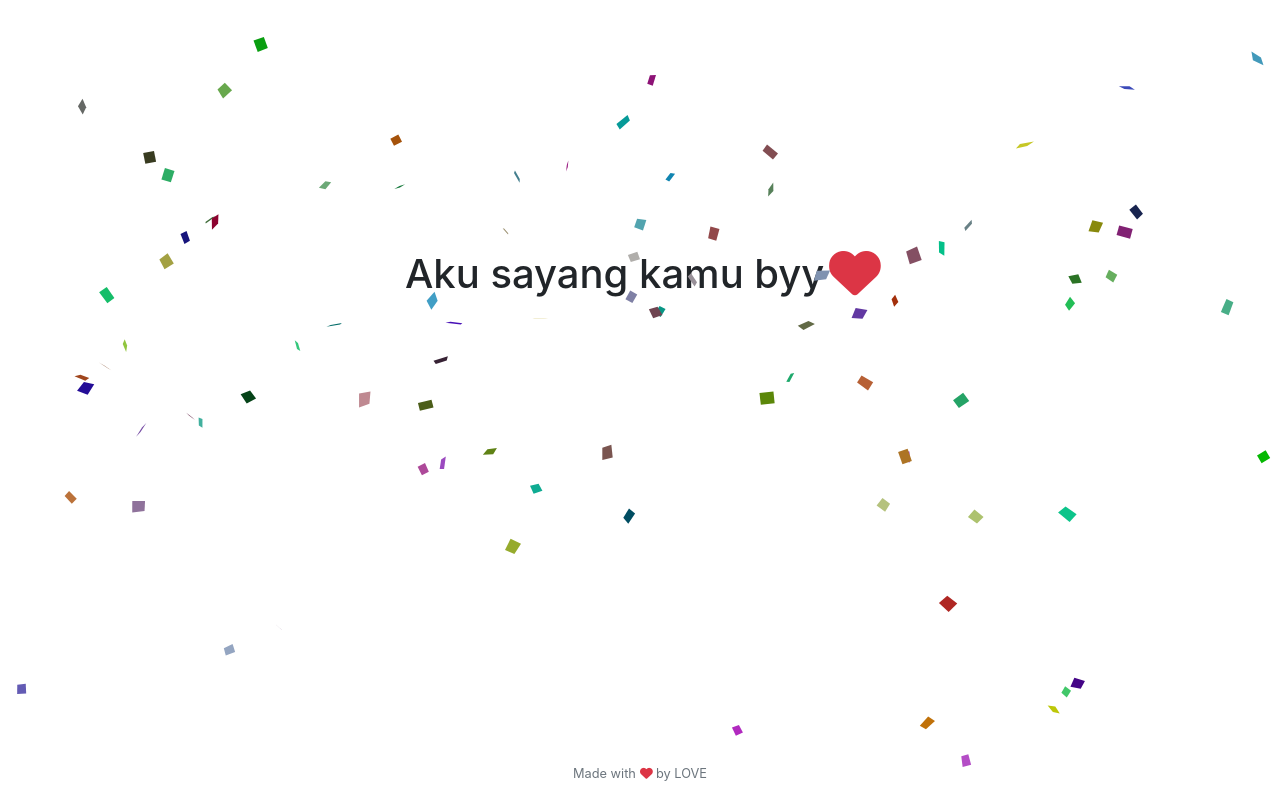
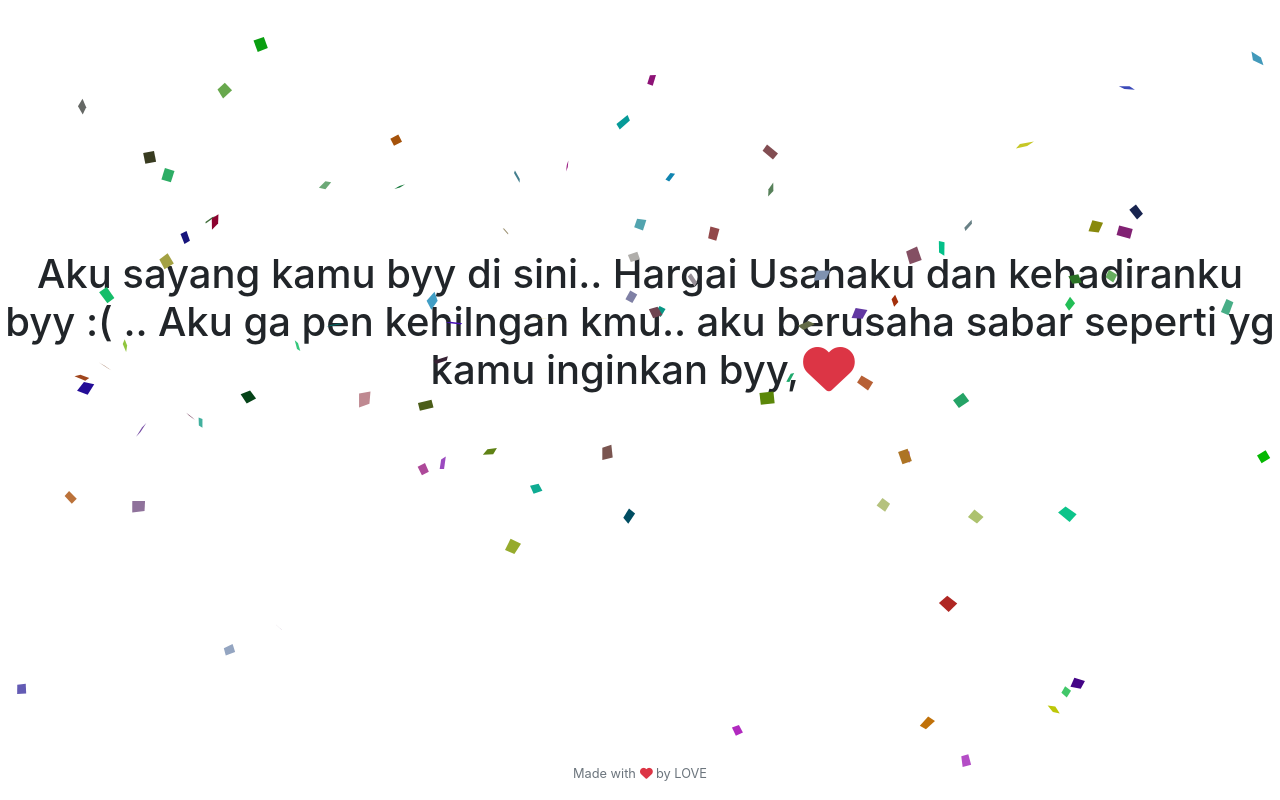
Before and after one commit to RezaNove/pertanyaan_buat_bby, a plain HTML site: page index.html in a window 1280 px wide. Both pictures are taken after a click on the icon 645 px from the left and 774 px from the top of the page. Drawn offline with nearby package versions, Linux system fonts and the light colour scheme; some packages are replaced by stand-ins of ours; a script that the page names is missing.

Commit message:
Update index.html

```diff
--- a/index.html
+++ b/index.html
@@ -24,7 +24,7 @@
   <div class="row">
     <div class="col-lg text-center kotak">
       <button type="button" class="btn btn-lg btn-primary tombol py-4 px-5 shadow">Click Here!</button>
-      <h1 id="teks" class="d-none animate__animated animate__pulse">Aku sayang kamu byy <i class="fas fa-heart text-danger animate__animated animate__heartBeat animate__repeat-3"></i></h1>
+      <h1 id="teks" class="d-none animate__animated animate__pulse">Aku sayang kamu byy di sini.. Hargai Usahaku dan kehadiranku byy :( .. Aku ga pen kehilngan kmu.. aku berusaha sabar seperti yg kamu inginkan byy,  <i class="fas fa-heart text-danger animate__animated animate__heartBeat animate__repeat-3"></i></h1>
     </div>
   </div>
 
```
